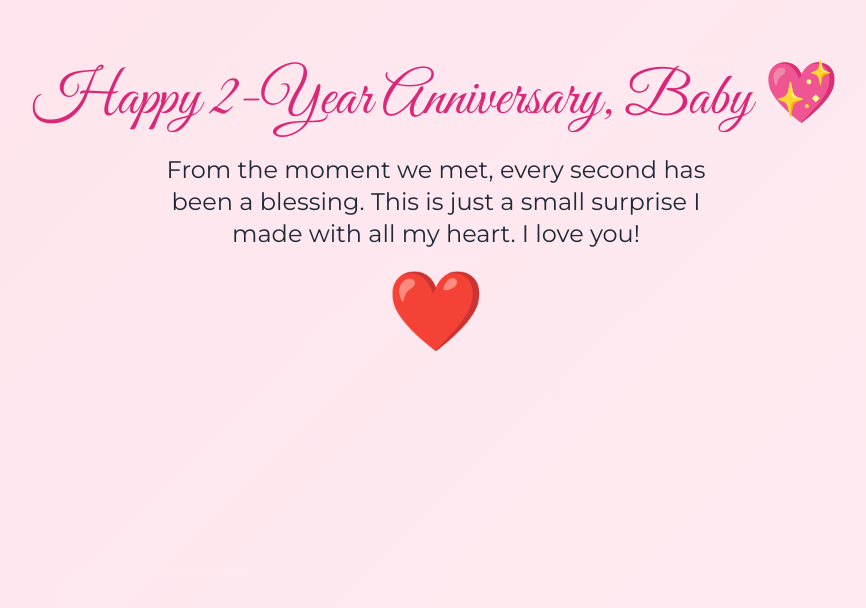
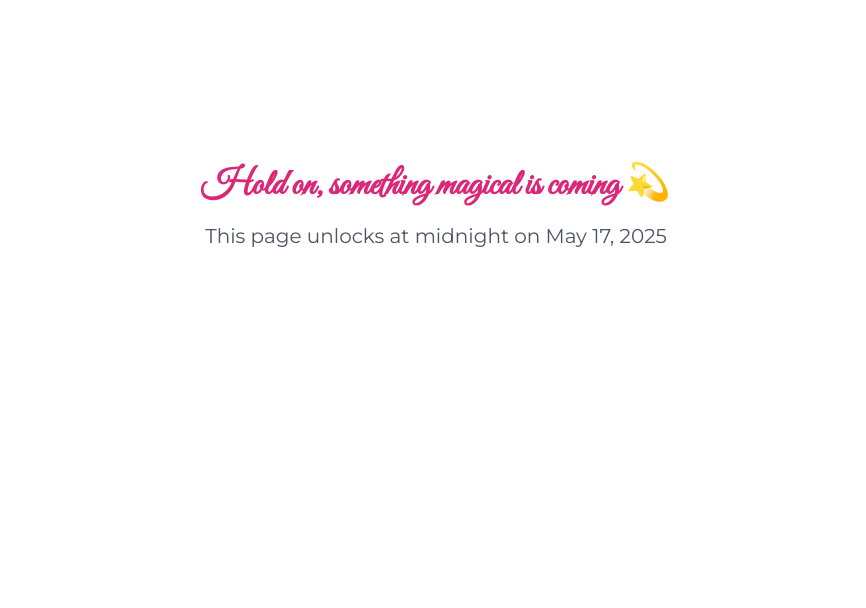
Before and after one commit to dhruvrana1589/Website, a plain HTML site: page index.html in a window 1280 px wide. Shown: the part 192-800 px from the top of the page, without its empty margins (204-1070 px from the left). Drawn offline with nearby package versions, Linux system fonts and the light colour scheme.

Commit message:
Update index.html

```diff
--- a/index.html
+++ b/index.html
@@ -110,7 +110,7 @@
   <script>
 
   // Unlock website exactly at midnight, May 17, 2025
-    const unlockTime = new Date("2000-05-17T00:00:00").getTime();
+    const unlockTime = new Date("2025-05-17T00:00:00").getTime();
     const checkTime = () => {
       const now = new Date().getTime();
       if (now >= unlockTime) {
```
